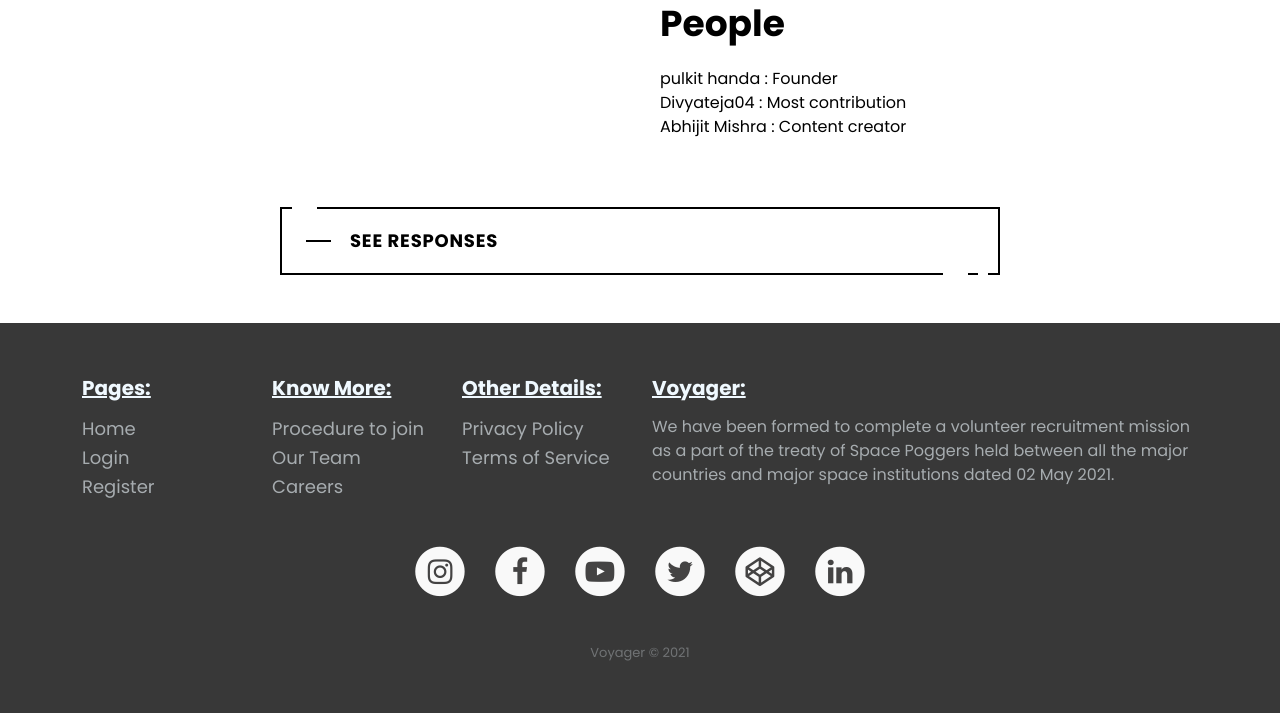
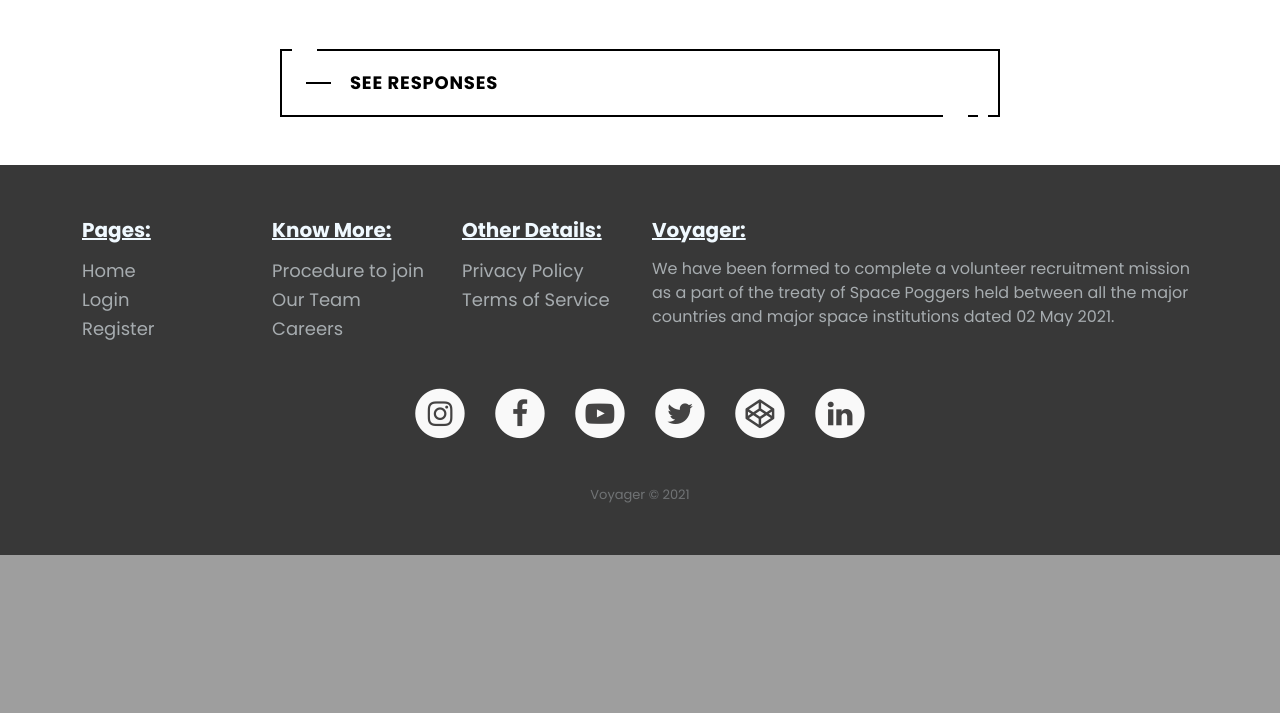
Before and after one commit to pulkithanda/voyager-hf, a Flask app: page / in a window 1280 px wide. Shown: the part 1253-1966 px from the top of the page. After the commit the page ends 1808 px from the top, so only its background shows below. Run offline with Flask 2, Linux system fonts and the light colour scheme; some libraries are stand-ins or nearby versions.

Commit message:
Update home.html

```diff
--- a/voyager/templates/home.html
+++ b/voyager/templates/home.html
@@ -49,10 +49,10 @@
                     to complete this volunteer recruitment mission. We were formed as a part of the treaty of
                     <b>Space Poggers</b> held between all the major countries and major space institutions dated <b>2 may 21</b>.
                 </p>
-                <h2 class="my-4 font-bold text-3xl  sm:text-4xl ">People</h2>
+<!--                 <h2 class="my-4 font-bold text-3xl  sm:text-4xl ">People</h2>
                 <ul>pulkit handa   : Founder</ul>
                 <ul>Divyateja04    : Most contribution </ul>
-                <ul>Abhijit Mishra : Content creator </ul>
+                <ul>Abhijit Mishra : Content creator </ul> -->
             </div>
         </div>
     </div>
```
